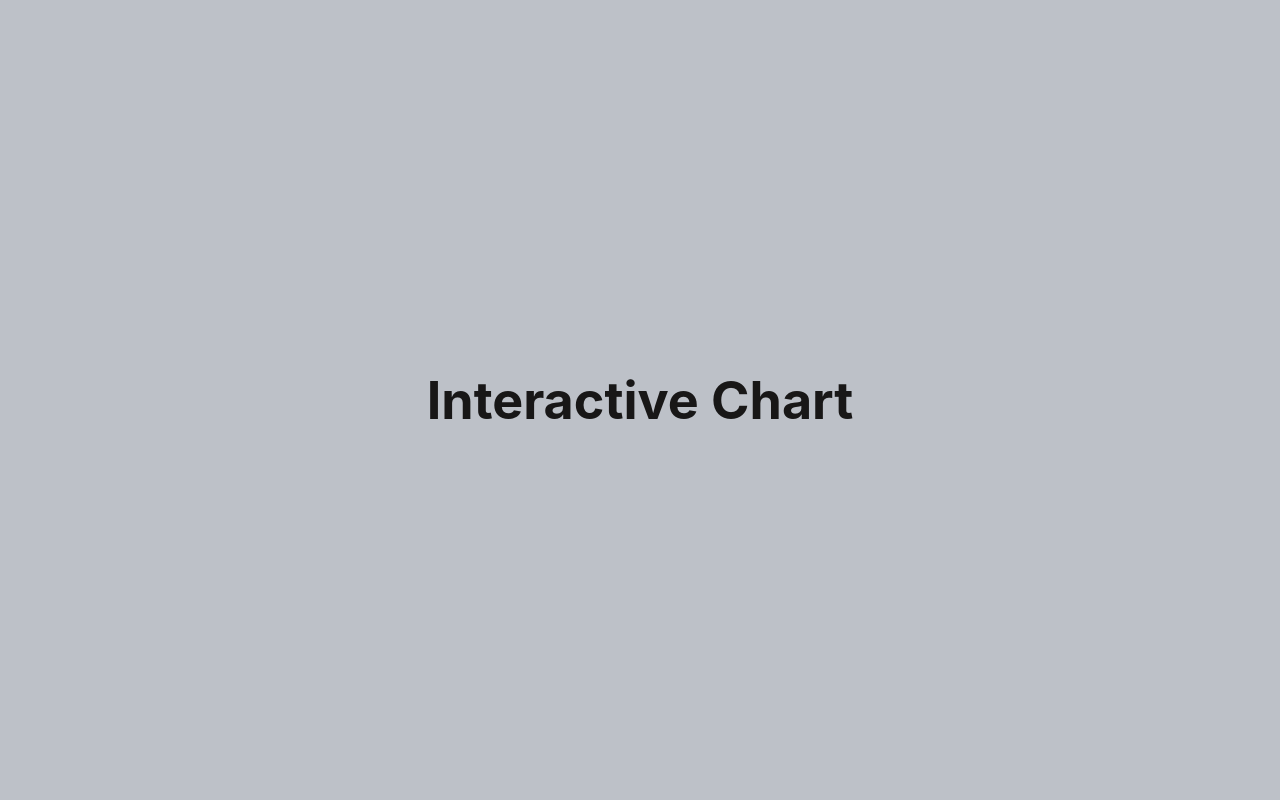
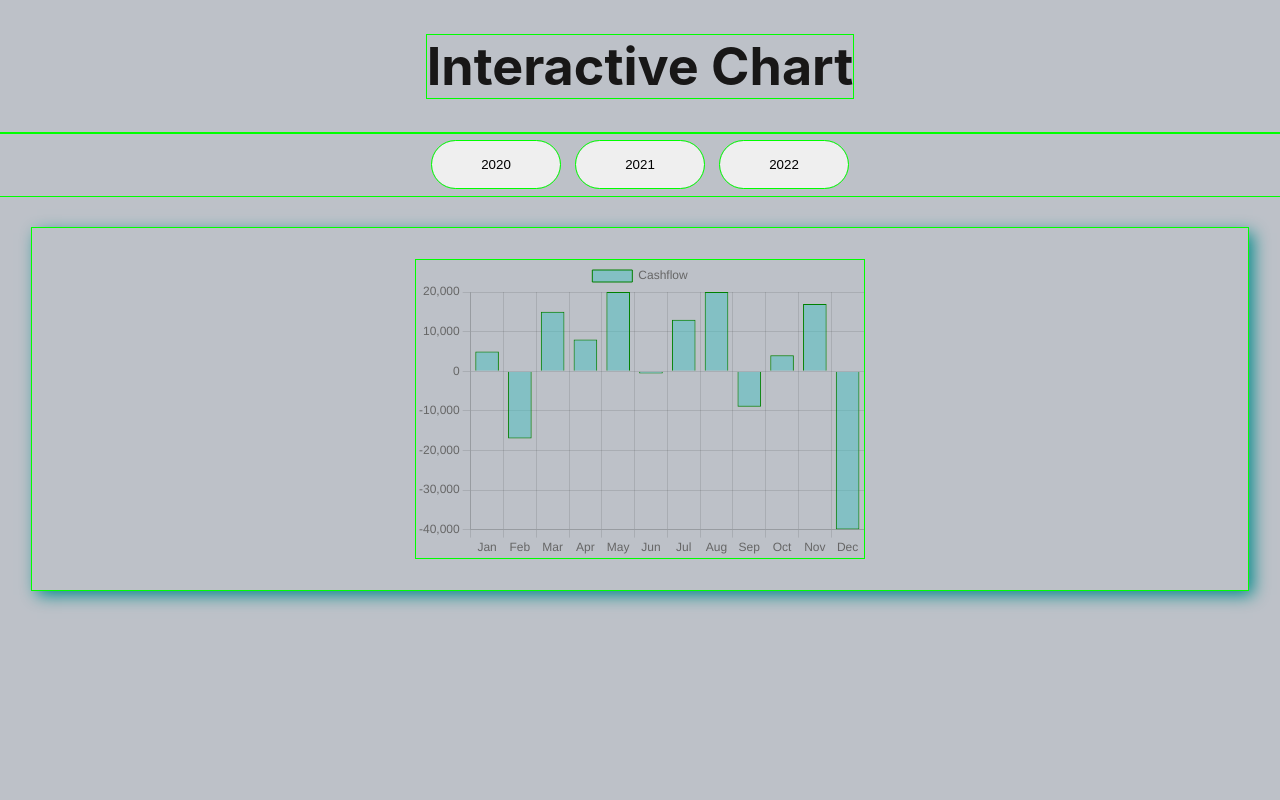
Before and after one commit to lhes23/ts-interactive-chart, a React (Create React App) app: page / in a window 1280 px wide. Shown: the top 800 px of the page. Built offline with nearby package versions, Linux system fonts and the light colour scheme.

Commit message:
fix the data to the chart

```diff
--- a/src/App.css
+++ b/src/App.css
@@ -1,10 +1,12 @@
+html,
+body {
+  background-color: #bdc1c8;
+}
+
 .App {
   text-align: center;
-}
-
-.App-logo {
-  height: 40vmin;
-  pointer-events: none;
+  /* height: 100%; */
+  min-height: 100vh;
 }
 
 @media (prefers-reduced-motion: no-preference) {
@@ -14,8 +16,6 @@
 }
 
 .App-header {
-  background-color: #bdc1c8;
-  min-height: 100vh;
   display: flex;
   flex-direction: column;
   align-items: center;
@@ -37,9 +37,9 @@
   }
 }
 
-/* * {
+* {
   outline: 1px solid lime;
-} */
+}
 
 .btnContainer {
   display: flex;
@@ -61,9 +61,9 @@
   box-shadow: 0.3em 0.3em 1em darkcyan;
 }
 .chartContainer {
+  padding: 2rem 10rem;
   display: flex;
-  margin: auto;
-  /* width: 100%; */
+  margin: 2rem;
   justify-content: center;
   box-shadow: 0.3em 0.3em 1em darkcyan;
 }
--- a/src/App.tsx
+++ b/src/App.tsx
@@ -5,22 +5,23 @@ import { IData, sampleData } from "./data";
 import BarChart from "./components/BarChart";
 
 function App() {
-  // const [selectData, setSelectData] = useState<IData>(sampleData[0]);
+  const [selectData, setSelectData] = useState<IData>(sampleData[0]);
 
-  // const dataHandler = (e: React.MouseEvent<HTMLButtonElement>) => {
-  //   sampleData.map((data) => {
-  //     if (data.categoryId === e.currentTarget.id) {
-  //       setSelectData({ categoryId: e.currentTarget.id, x: data.x, y: data.y });
-  //     }
-  //   });
-  // };
+  const dataHandler = (e: React.MouseEvent<HTMLButtonElement>) => {
+    sampleData.map((data) => {
+      if (data.categoryId === e.currentTarget.id) {
+        setSelectData({ categoryId: e.currentTarget.id, x: data.x, y: data.y });
+      }
+    });
+  };
 
+  console.log(selectData);
   return (
     <div className="App">
       <header className="App-header">
         <h1>Interactive Chart</h1>
       </header>
-      {/* <div className="btnContainer">
+      <div className="btnContainer">
         {sampleData.map((data) => {
           return (
             <button
@@ -33,15 +34,11 @@ function App() {
             </button>
           );
         })}
-      </div> */}
+      </div>
       <div className="chartContainer">
-        {/* <Plot
-            data={[{ type: "bar", x: selectData?.x, y: selectData?.y }]}
-            layout={{ title: "Interactive Chart" }}
-          /> */}
-      </div>
-      <div>
-        <BarChart />
+        <div style={{ width: "50%" }}>
+          <BarChart categoryId="2021" />
+        </div>
       </div>
     </div>
   );
--- a/src/components/BarChart.tsx
+++ b/src/components/BarChart.tsx
@@ -1,57 +1,64 @@
-import React from "react";
+import React, { useEffect, useState } from "react";
 import { Chart as ChartJS, registerables } from "chart.js";
 import { Bar } from "react-chartjs-2";
-
+import { months, sampleData } from "../data";
 ChartJS.register(...registerables);
 
-const financeData = [
+const options = {
+  maintainAspectRatio: true,
+  responsive: true,
+};
+
+const BarChart = ({ categoryId }: { categoryId: string }) => {
+  const mySampleData = [
     {
-    month: "Jan",
-    income: 72654.56,
-    expense: 72724.22,
+      categoryId: "2020",
+      data: [
+        5000, -17000, 15000, 8000, 20000, -600, 13000, 20000, -9000, 4000,
+        17000, -40000,
+      ],
     },
     {
-    month: "Feb",
-    income: 82427.0,
-    expense: 108479.33,
+      categoryId: "2021",
+      data: [
+        5000, -17000, 15000, 8000, 20000, -600, 13000, 20000, -9000, 4000,
+        17000, -40000,
+      ],
     },
     {
-    month: "Mar",
-    income: 87749.0,
-    expense: 110531.68,
+      categoryId: "2022",
+      data: [
+        5000, -17000, 15000, 8000, 20000, -600, 13000, 20000, -9000, 4000,
+        17000, -40000,
+      ],
     },
   ];
 
+  const [dataSetData, setDataSetData] = useState<number[]>([]);
+  useEffect(() => {
+    mySampleData.map((data) => {
+      if (data.categoryId === categoryId) {
+        setDataSetData(data.data);
+      }
+    });
+  }, [categoryId]);
+
   const data = {
-  labels: financeData.map((d) => d.month),
+    labels: months,
     datasets: [
       {
-      label: "Income",
-      data: financeData.map((d) => d.income),
+        label: "Cashflow",
+        data: dataSetData,
         backgroundColor: ["rgba(75, 192, 192, 0.5)"],
         borderColor: ["green"],
-      borderWidth: 1,
-    },
-    {
-      label: "Expense",
-      data: financeData.map((d) => d.expense),
-      backgroundColor: ["rgba(255, 99, 132, 0.5)"],
-      borderColor: ["red"],
         borderWidth: 1,
       },
     ],
   };
 
-const options = {
-  maintainAspectRatio: false,
-  responsive: true,
-};
-
-const BarChart = () => {
-  console.log(financeData.map((d) => d.month));
   return (
     <div>
-      <Bar data={data} height={400} />
+      <Bar data={data} height={200} options={options} />
     </div>
   );
 };
--- a/src/data.tsx
+++ b/src/data.tsx
@@ -4,7 +4,7 @@ export type IData = {
   y: number[];
 };
 
-const months = [
+export const months = [
   "Jan",
   "Feb",
   "Mar",
```
Lines whose indentation alone changed are shown as unchanged.
